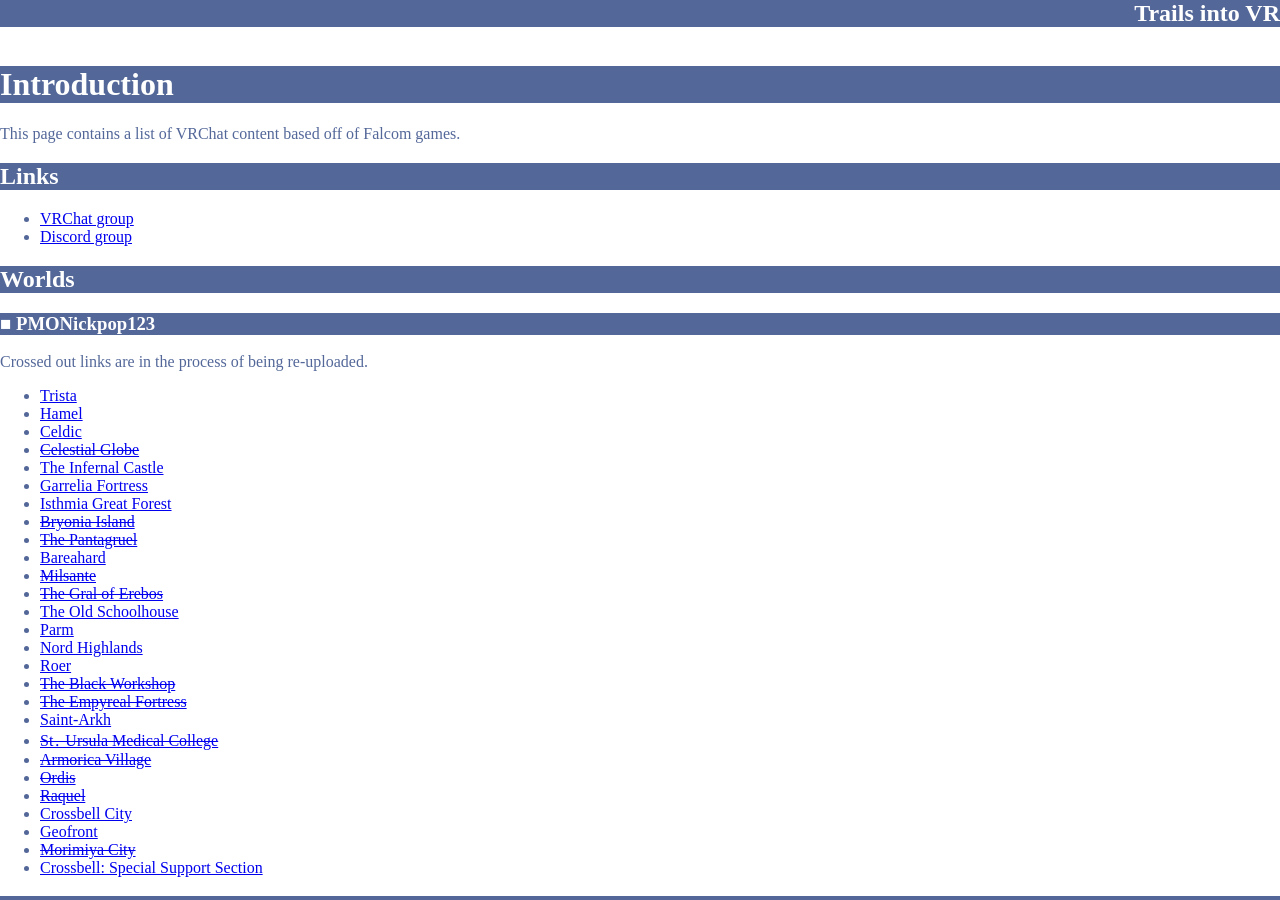
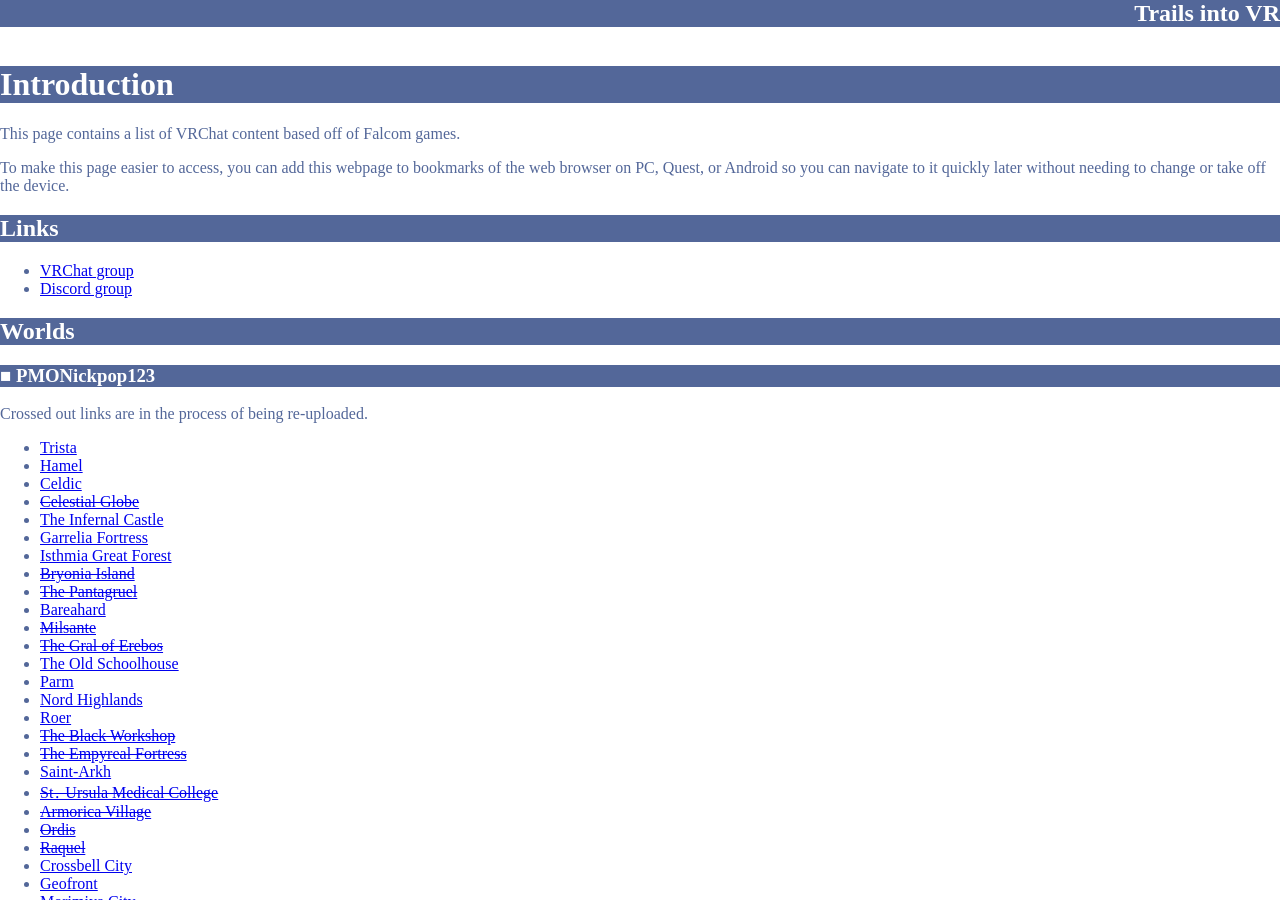
Before and after one commit to Trails-Into-VR/Trails-Into-VR.github.io, a Jekyll site: the page built from index.md, in a window 1280 px wide and 900 px high. Built offline with Jekyll 4.4.1, drawn with Linux system fonts in a browser that asks for light colours.

Commit message:
add: quick access information

```diff
--- a/index.md
+++ b/index.md
@@ -6,6 +6,8 @@ title: Trails into VR
 # Introduction
 
 This page contains a list of VRChat content based off of Falcom games.
+
+To make this page easier to access, you can add this webpage to bookmarks of the web browser on PC, Quest, or Android so you can navigate to it quickly later without needing to change or take off the device.
 
 ## Links
 
```
